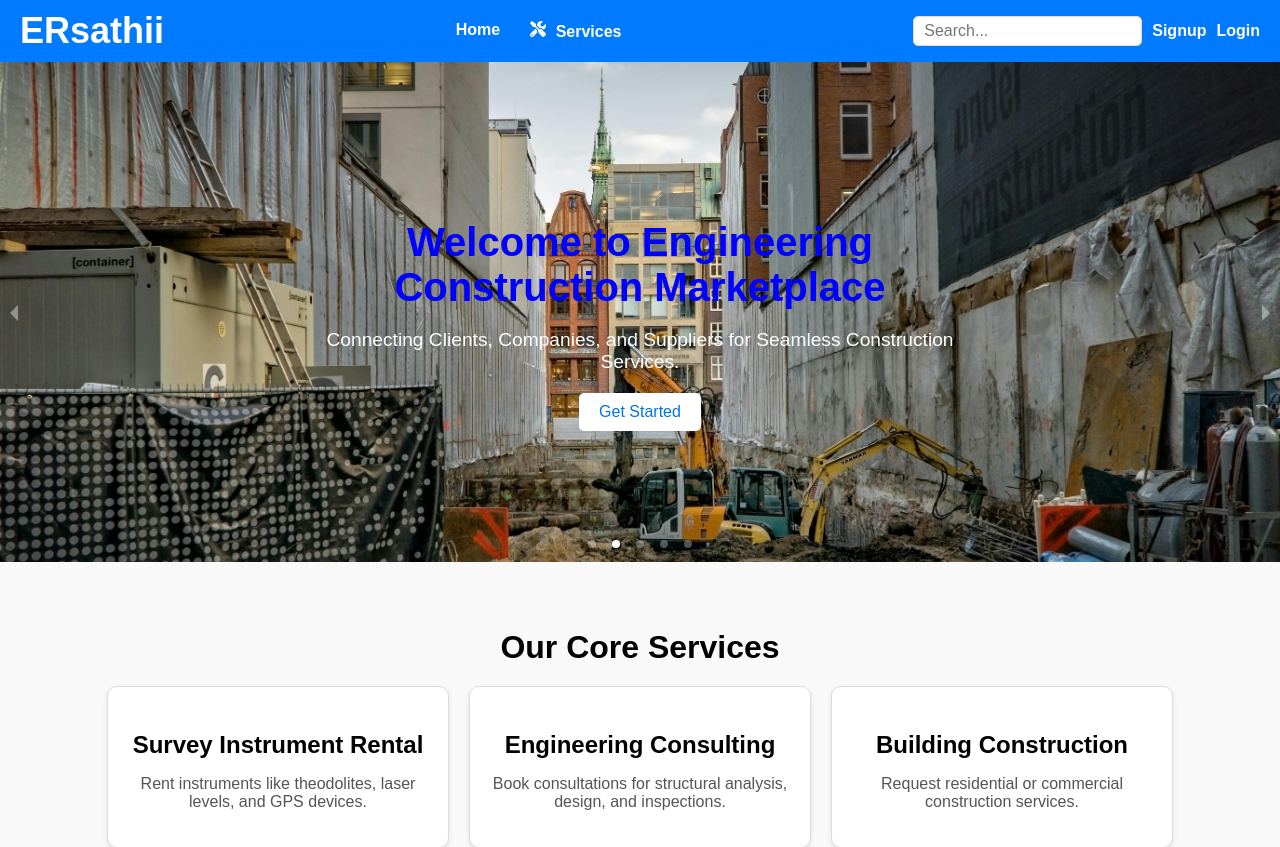
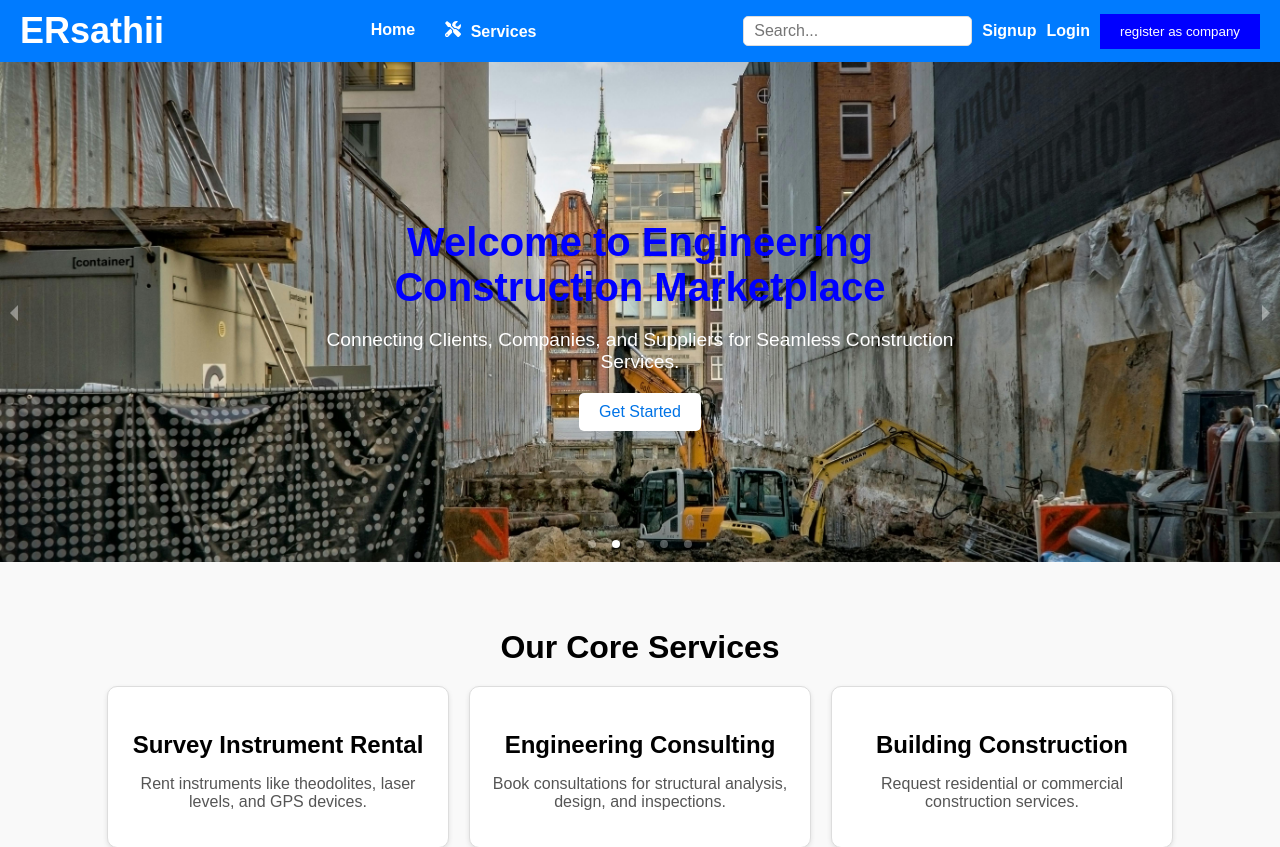
Before and after one commit to Abinash7G/EngineeringMarketplace, a React (Create React App) app in the folder frontend/: page / in a window 1280 px wide. Shown: the top 847 px of the page. Built offline with nearby package versions, Linux system fonts and the light colour scheme; no server answers.

Commit message:
added company registration button

```diff
--- a/frontend/src/components/Navbar.js
+++ b/frontend/src/components/Navbar.js
@@ -76,6 +76,9 @@ const Navbar = () => {
         </Link>
         <Link to="/login" style={styles.link}>
           Login
+        </Link>
+        <Link to= "/CompanyRegistration" style={styles.link}>
+        <button>register as company</button>
         </Link>
       </div>
     </nav>
```
